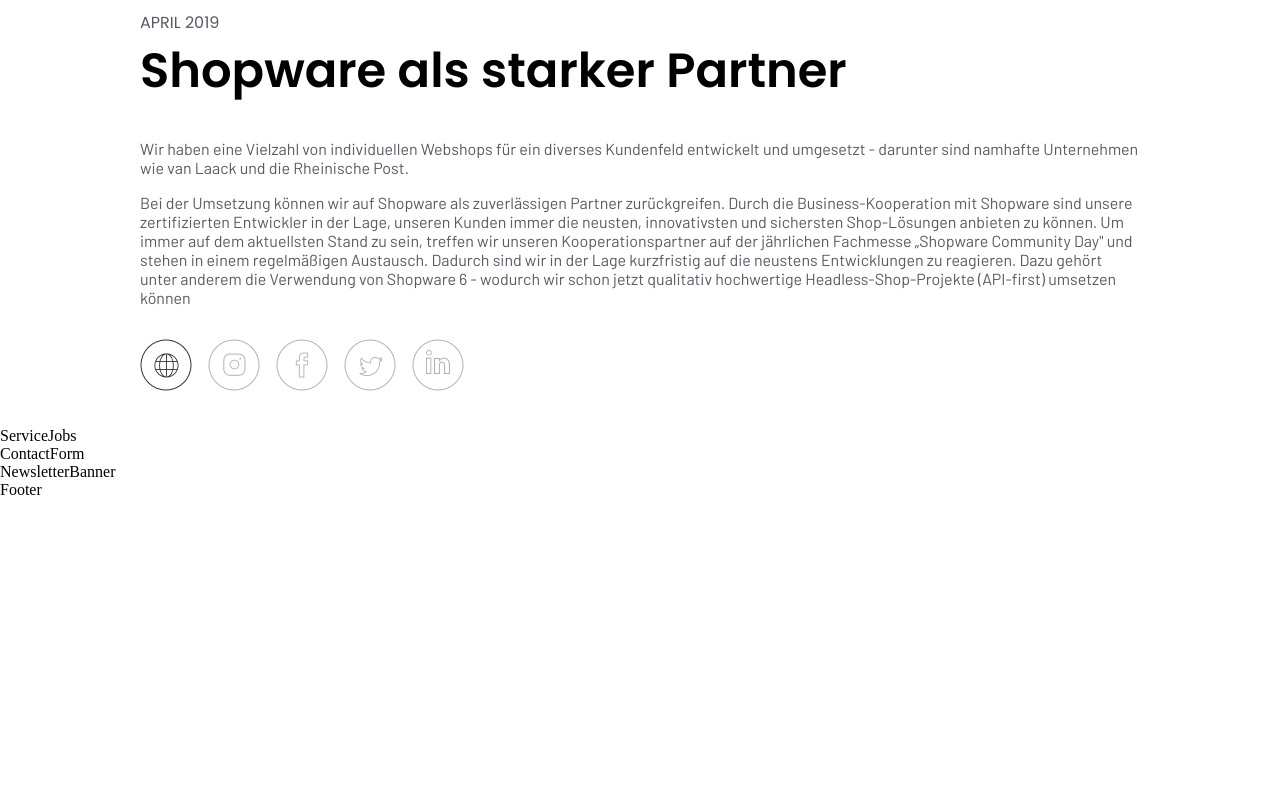
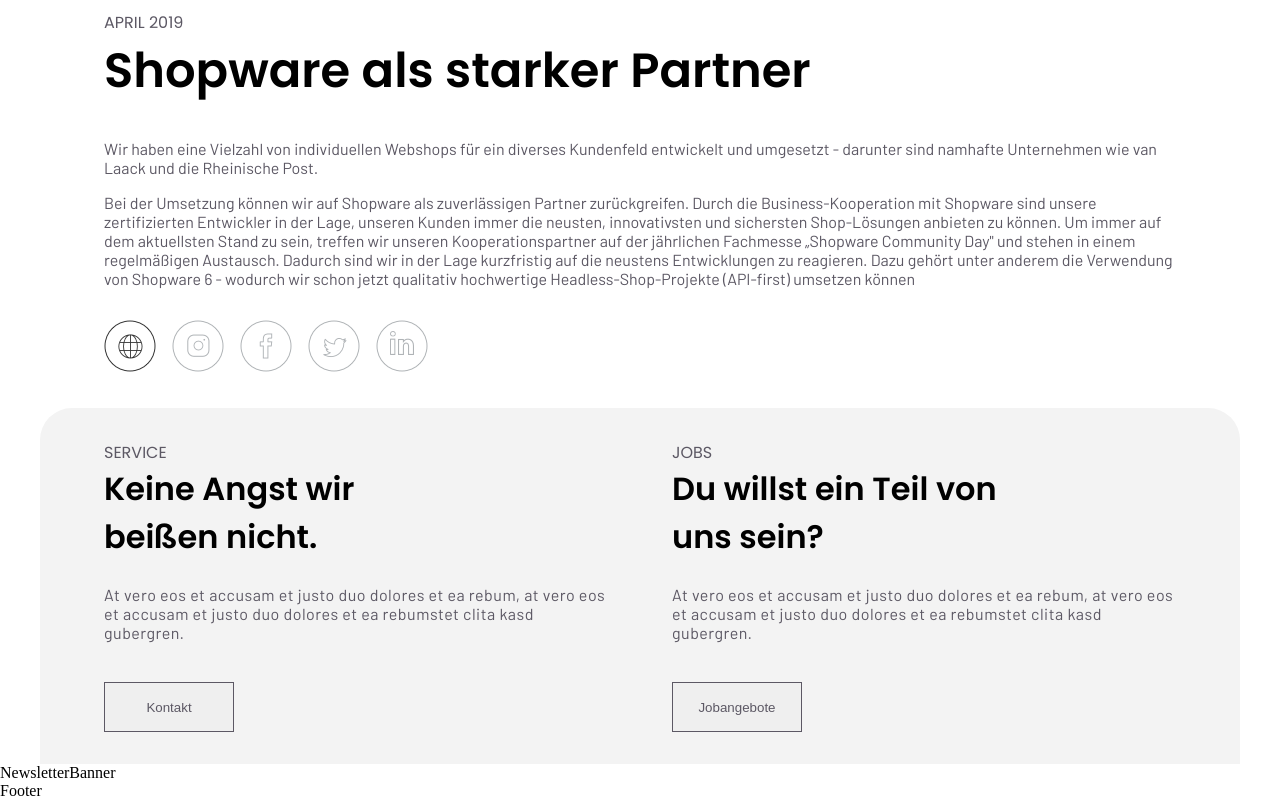
Before and after one commit to devham236/active-value-probeaufgabe, a React (Vite) app: page / in a window 1280 px wide. Shown: the part 460-1260 px from the top of the page. Before the commit the page ends 959 px from the top, so only its background shows below. Built offline with nearby package versions, Linux system fonts and the light colour scheme.

Commit message:
added styles for service and jobs section

```diff
--- a/src/App.jsx
+++ b/src/App.jsx
@@ -14,7 +14,7 @@
       <IntroBanner />
       <HeroElement />
       <ServiceJobs />
-      <ContactForm />
+      {/* <ContactForm /> */}
       <NewsletterBanner />
       <Footer />
     </div>
--- a/src/components/HeroElement.jsx
+++ b/src/components/HeroElement.jsx
@@ -1,5 +1,3 @@
-import React from "react";
-import linkedIn from "../assets/icons/linkedin.png";
 import { socialIconsArr } from "../utils/socialIcons";
 
 const HeroElement = () => {
--- a/src/components/ServiceJobs.jsx
+++ b/src/components/ServiceJobs.jsx
@@ -1,7 +1,32 @@
 import React from "react";
 
 const ServiceJobs = () => {
-  return <div>ServiceJobs</div>;
+  return (
+    <section className="service-jobs">
+      <div className="service container">
+        <p className="above-title">Service</p>
+        <h2 className="title">
+          Keine Angst wir <br /> beißen nicht.
+        </h2>
+        <p className="info-text">
+          At vero eos et accusam et justo duo dolores et ea rebum, at vero eos
+          et accusam et justo duo dolores et ea rebumstet clita kasd gubergren.
+        </p>
+        <button>Kontakt</button>
+      </div>
+      <div className="jobs container">
+        <p className="above-title">Jobs</p>
+        <h2 className="title">
+          Du willst ein Teil von <br /> uns sein?
+        </h2>
+        <p className="info-text">
+          At vero eos et accusam et justo duo dolores et ea rebum, at vero eos
+          et accusam et justo duo dolores et ea rebumstet clita kasd gubergren.
+        </p>
+        <button>Jobangebote</button>
+      </div>
+    </section>
+  );
 };
 
 export default ServiceJobs;
--- a/src/styles/main.scss
+++ b/src/styles/main.scss
@@ -94,9 +94,9 @@
 
 // Hero Element Styles
 .hero-section{
-    max-width: 1000px;
+    max-width: 1200px;
     margin: 0 auto;
-    padding: 2rem 0;
+    padding: 2rem 4rem;
 
     .hero-container{
         .title{
@@ -129,6 +129,56 @@
                 margin-right: 1rem;
             }
         }
+    }
+}
+
+// Service Jobs Styles
+.service-jobs{
+    max-width: 1200px;
+    background-color: $grey-bg-color;
+    margin: 0 auto;
+    border-top-left-radius: 2rem;
+    border-top-right-radius: 2rem;
+    display: flex;
+    align-items: center;
+    justify-content: space-between;
+    padding: 2rem 4rem;
+
+    .container{
+        width: 50%;
+
+        .above-title{
+            font-family: 'Poppins', sans-serif;
+            text-transform: uppercase;
+            color: $text-grey-color;
+        }
+
+        .title{
+            font-family: 'Poppins', sans-serif;
+            font-size: 2rem;
+            font-weight: 600;
+            margin-bottom: 1.5rem;
+        }
+
+        .info-text{
+            font-family: 'Barlow', sans-serif;
+            color: $text-grey-color;
+            margin-bottom: 2.5rem;
+            letter-spacing: 0.5px;
+
+        }
+
+        button{
+            width: 130px;
+            height: 50px;
+            border: 1px solid $text-grey-color;
+            color: $text-grey-color;
+            cursor: pointer;
+        }
+    }
+
+    .container:not(:last-child){
+        margin-right: 4rem;
     }
 }
 
@@ -169,4 +219,9 @@
         width: 100%;
         padding: 2rem 1.5rem;
     }
+
+    // Service Jobs Styles
+    .service-jobs{
+        flex-direction: column;
+    }
 }
--- a/src/styles/variables/globalVariables.scss
+++ b/src/styles/variables/globalVariables.scss
@@ -1,8 +1,10 @@
 /*Colors*/
 $text-grey-color: rgb(92, 88, 100);
+$grey-bg-color: rgb(243, 243, 243);
 // Green colors for element with background gradient
 $lighter-green: #9bcc3e;
 $darker-green: #5fbe30;
 
 
 /*Reusbale Styles*/
+//create reusable styles for the little text above the title, for the title, the text and the button inside each component
```
